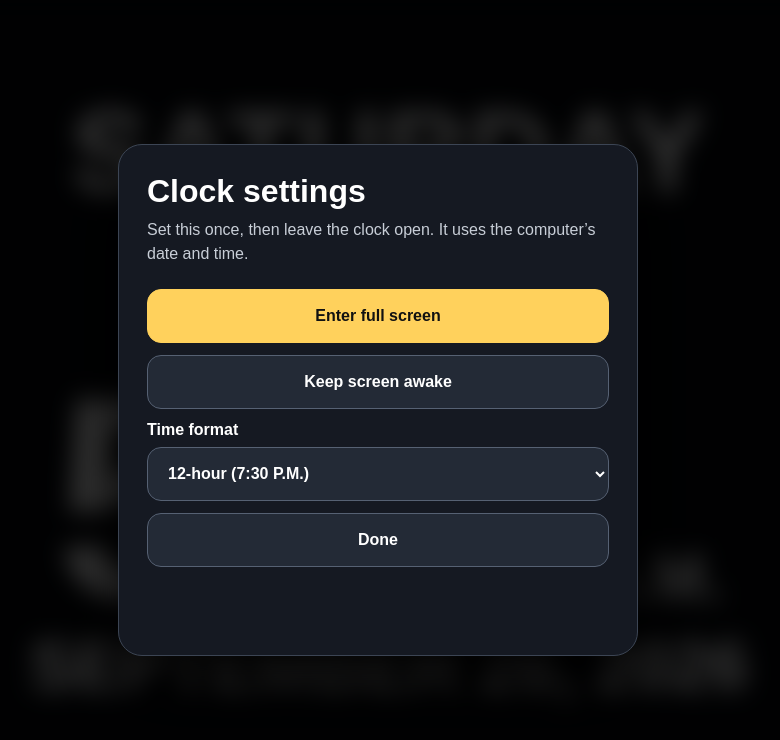
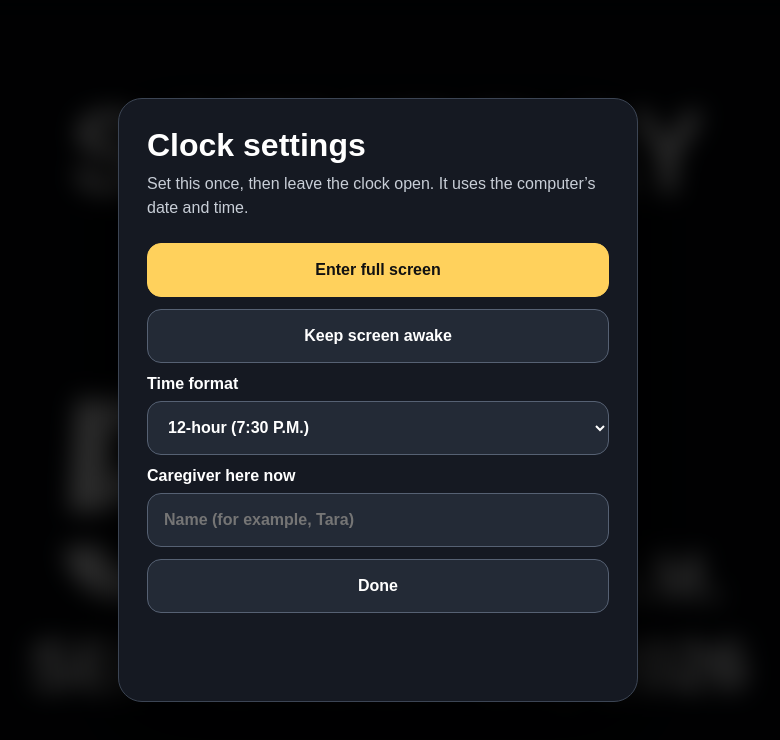
Before and after one commit to Tdeeel/mommy-day-night-clock, a plain HTML site: page index.html in a window 1280 px wide. Both pictures are taken after a click on the button "Open clock settings". Shown: the whole page, without its empty margins (262-1042 px from the left). Drawn offline with Linux system fonts and the light colour scheme.

Commit message:
Add editable caregiver presence to web clock

```diff
--- a/index.html
+++ b/index.html
@@ -13,7 +13,7 @@
     * { box-sizing:border-box; }
     html,body { margin:0; width:100%; min-height:100%; background:#05070b; overflow:hidden; }
     body { font-family:Arial,Helvetica,sans-serif; color:#fff; }
-    button,select { font:inherit; }
+    button,select,input { font:inherit; }
     .clock { min-height:100dvh; display:grid; place-items:center; padding:clamp(18px,4vw,64px); text-align:center; position:relative; }
     .stack { width:min(1200px,96vw); display:flex; flex-direction:column; align-items:center; }
     .day { font-size:clamp(3rem,9vw,8rem); line-height:.95; font-weight:900; letter-spacing:.015em; text-transform:uppercase; }
@@ -23,6 +23,8 @@
     .time { font-size:clamp(6rem,23vw,18rem); line-height:.8; font-weight:900; letter-spacing:-.06em; font-variant-numeric:tabular-nums; }
     .ampm { font-size:clamp(2rem,5vw,5rem); line-height:.9; font-weight:900; padding-bottom:.08em; }
     .date { font-size:clamp(2rem,5.4vw,5rem); line-height:1.05; font-weight:800; text-transform:uppercase; }
+    .caregiver { margin-top:clamp(16px,3vh,36px); padding:.3em .7em; border-top:2px solid #566173; font-size:clamp(1.7rem,4.5vw,4rem); line-height:1.15; font-weight:800; color:#fff; overflow-wrap:anywhere; }
+    .caregiver[hidden] { display:none; }
     .hint { position:fixed; right:14px; bottom:12px; color:#7c8490; font-size:14px; opacity:.4; }
     .corner { position:fixed; inset:0 auto auto 0; width:72px; height:72px; border:0; background:transparent; cursor:pointer; }
     .controls { position:fixed; inset:0; display:grid; place-items:center; padding:20px; background:rgba(0,0,0,.78); backdrop-filter:blur(12px); z-index:10; }
@@ -31,7 +33,7 @@
     .panel h1 { margin:0 0 8px; font-size:2rem; }
     .panel p { margin:0 0 24px; color:#c8ced7; line-height:1.45; }
     .actions { display:grid; gap:12px; }
-    .actions button,.actions select { width:100%; min-height:54px; border-radius:14px; border:1px solid #566173; background:#232a36; color:#fff; padding:12px 16px; font-weight:700; cursor:pointer; }
+    .actions button,.actions select,.actions input { width:100%; min-height:54px; border-radius:14px; border:1px solid #566173; background:#232a36; color:#fff; padding:12px 16px; font-weight:700; cursor:pointer; }
     .actions button.primary { background:#ffd15c; color:#111; border-color:#ffd15c; }
     label { font-weight:700; display:grid; gap:8px; }
     .status { min-height:1.5em; margin-top:12px!important; color:#ffd15c!important; }
@@ -53,6 +55,7 @@
       <div class="daynight" id="daynight">IT IS NIGHTTIME</div>
       <div class="time-row"><span class="time" id="time">7:00</span><span class="ampm" id="ampm">P.M.</span></div>
       <div class="date" id="date">SEPTEMBER 19, 2026</div>
+      <div class="caregiver" id="caregiver" hidden></div>
     </div>
     <button class="corner" id="corner" aria-label="Open clock settings"></button>
     <div class="hint">Press S for settings</div>
@@ -68,6 +71,9 @@
         <label>Time format
           <select id="format"><option value="12">12-hour (7:30 P.M.)</option><option value="24">24-hour (19:30)</option></select>
         </label>
+        <label>Caregiver here now
+          <input id="caregiver-name" type="text" maxlength="60" placeholder="Name (for example, Tara)" autocomplete="off">
+        </label>
         <button id="close">Done</button>
       </div>
       <p class="status" id="status"></p>
@@ -75,10 +81,20 @@
   </section>
 
   <script>
-    const el = Object.fromEntries(['day','period','daynight','time','ampm','date','controls','format','status'].map(id=>[id,document.getElementById(id)]));
+    const el = Object.fromEntries(['day','period','daynight','time','ampm','date','caregiver','caregiver-name','controls','format','status'].map(id=>[id,document.getElementById(id)]));
     let wakeLock = null;
     let hourFormat = localStorage.getItem('clock-format') || '12';
     el.format.value = hourFormat;
+    const savedCaregiver = localStorage.getItem('clock-caregiver') || '';
+    el['caregiver-name'].value = savedCaregiver;
+    function updateCaregiver() {
+      const name = el['caregiver-name'].value.trim();
+      el.caregiver.hidden = !name;
+      el.caregiver.textContent = name ? `${name} IS HERE` : '';
+      localStorage.setItem('clock-caregiver', name);
+    }
+    el['caregiver-name'].addEventListener('input', updateCaregiver);
+    updateCaregiver();
 
     function periodFor(hour) {
       if (hour >= 5 && hour < 12) return ['MORNING','IT IS DAYTIME',true];
```
